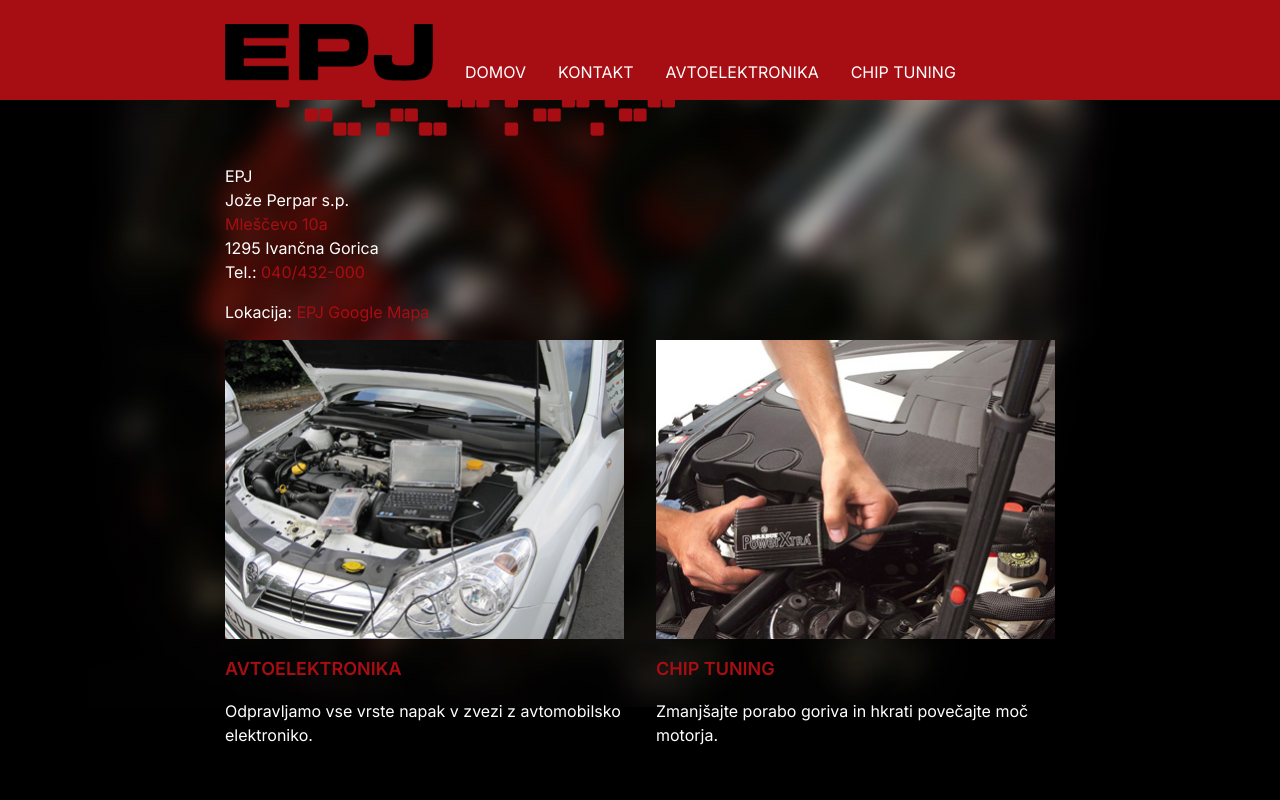
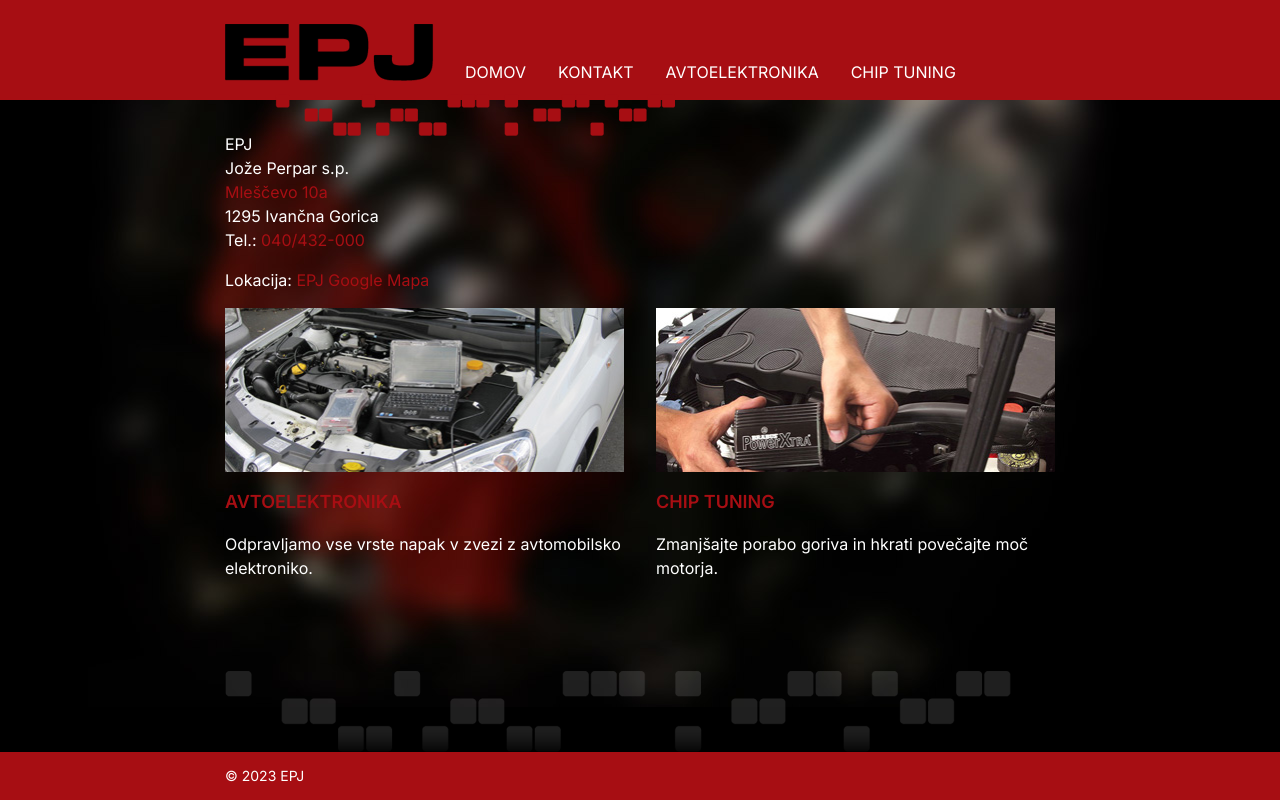
Before and after one commit to mihaerzen/epy-website, a Next.js app: page / in a window 1280 px wide. Shown: the top 800 px of the page. Built offline with nearby package versions, Linux system fonts and the light colour scheme.

Commit message:
Fix home page viewport overflow

```diff
--- a/src/app/page.tsx
+++ b/src/app/page.tsx
@@ -31,8 +31,8 @@ const Item: FC<{
   title: string;
   description: string;
 }> = ({imgSrc, imgAlt, href, title, description}) => {
-  return <div className="flex-1 w-full pb-8">
-    <Link href={href}><Image className="pb-4 w-full object-cover" src={imgSrc} alt={imgAlt} width={400}
+  return <div className="flex-1 w-full pb-8 md:pb-2">
+    <Link href={href}><Image className="pb-4 w-full object-cover md:h-[180px]" src={imgSrc} alt={imgAlt} width={400}
                              height={300}/></Link>
     <h2 className={`pb-4 uppercase text-lg font-semibold text-epj-red hover:text-white ${LINK_CLASS_NAME}`}>
       <Link href={href}>{title}</Link>
--- a/src/components/Footer/Footer.tsx
+++ b/src/components/Footer/Footer.tsx
@@ -4,7 +4,7 @@ import bottomGraphics from "@/components/Footer/bottomGraphics.png";
 import Link from "next/link";
 
 export const Footer = () => (
-  <footer className="mt-auto pt-10">
+  <footer className="mt-auto pt-10 md:pt-4">
       <Container>
         <Image src={bottomGraphics} alt="bottom graphics"/>
       </Container>
--- a/src/components/Navigation/Navigation.tsx
+++ b/src/components/Navigation/Navigation.tsx
@@ -44,7 +44,7 @@ export const Navigation = () => {
   }, [router])
 
   return (
-    <nav className="bg-epj-red mb-8 md:mb-16">
+    <nav className="bg-epj-red mb-8 md:mb-8">
       <Container
         className="relative">
         {
```
